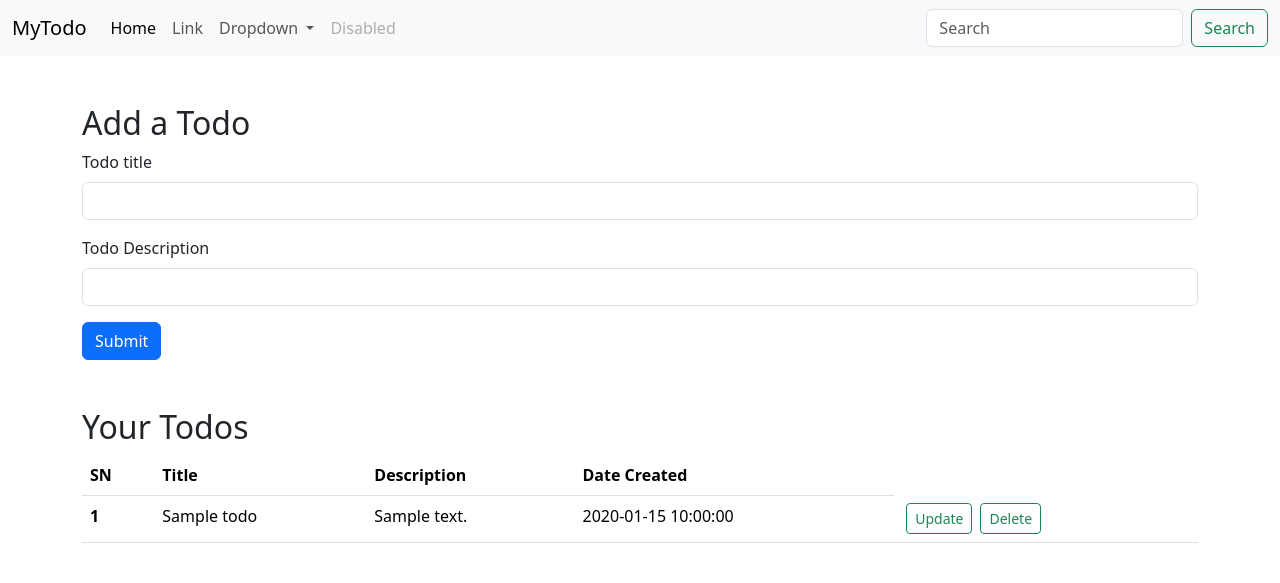
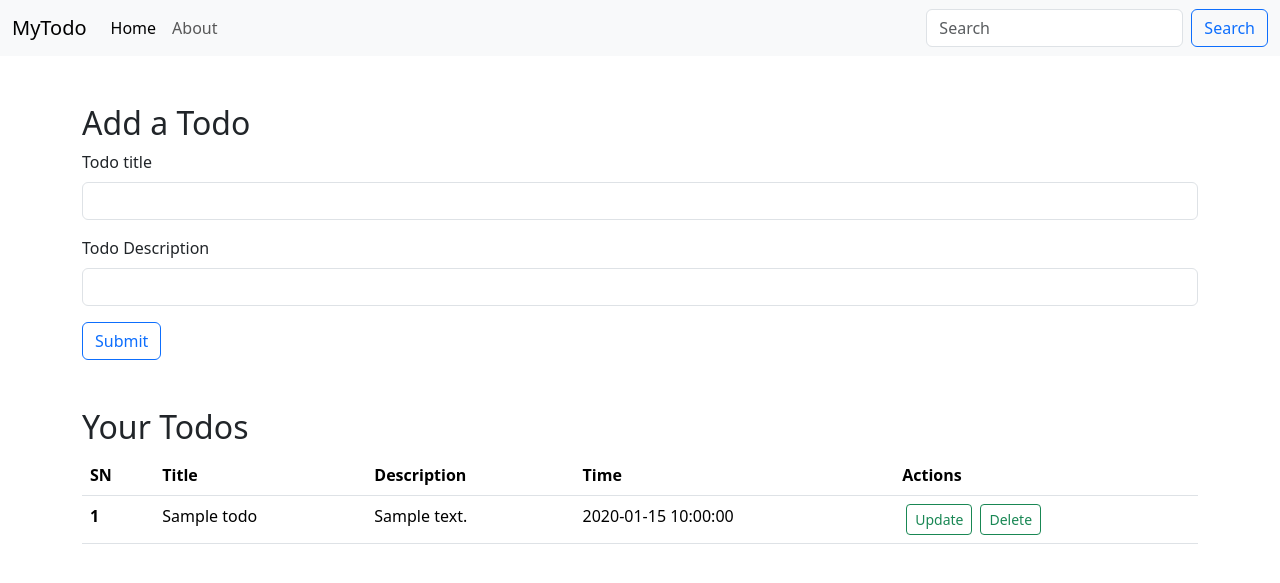
Before and after one commit to Krishna-Karki/Flask, a Flask app: page / in a window 1280 px wide. Shown: the top 583 px of the page. Run offline with Flask 3, Linux system fonts and the light colour scheme; tables that the repository leaves empty hold one stand-in row (values such as "Sample post").

Commit message:
Delete button and File managed

```diff
--- a/app.py
+++ b/app.py
@@ -1,4 +1,4 @@
-from flask import Flask, render_template, request
+from flask import Flask, render_template, request, redirect
 from flask_sqlalchemy import SQLAlchemy
 from datetime import datetime
 
@@ -38,6 +38,24 @@ def products():
     print(allTodo)
     return 'this is products page'
 
+
+@app.route('/update')
+def update():
+    allTodo = Todo.query.all()
+    print(allTodo)
+
+@app.route('/delete/<int:sn>')
+def delete(sn):
+    # Fetch the Todo with the correct primary key
+    todo = Todo.query.filter_by(sn=sn).first()
+    if todo:
+        db.session.delete(todo)
+        db.session.commit()
+        return redirect("/")
+    else:
+        return f"Todo with id {sn} does not exist", 404
+
+
 if __name__ == "__main__":
     with app.app_context():
         db.create_all()  # This will create the database and tables
--- /dev/null
+++ b/templates/base.html
@@ -0,0 +1,62 @@
+<!DOCTYPE html>
+<html lang="en">
+  <head>
+    <meta charset="utf-8" />
+    <meta name="viewport" content="width=device-width, initial-scale=1" />
+    <title>MyTodo</title>
+    <link
+      href="https://cdn.jsdelivr.net/npm/bootstrap@5.3.3/dist/css/bootstrap.min.css"
+      rel="stylesheet"
+      integrity="sha384-QWTKZyjpPEjISv5WaRU9OFeRpok6YctnYmDr5pNlyT2bRjXh0JMhjY6hW+ALEwIH"
+      crossorigin="anonymous"
+    />
+  </head>
+  <body>
+
+    <nav class="navbar navbar-expand-lg bg-body-tertiary">
+        <div class="container-fluid">
+          <a class="navbar-brand" href="/">MyTodo</a>
+          <button
+            class="navbar-toggler"
+            type="button"
+            data-bs-toggle="collapse"
+            data-bs-target="#navbarSupportedContent"
+            aria-controls="navbarSupportedContent"
+            aria-expanded="false"
+            aria-label="Toggle navigation"
+          >
+            <span class="navbar-toggler-icon"></span>
+          </button>
+          <div class="collapse navbar-collapse" id="navbarSupportedContent">
+            <ul class="navbar-nav me-auto mb-2 mb-lg-0">
+              <li class="nav-item">
+                <a class="nav-link active" aria-current="page" href="#">Home</a>
+              </li>
+              <li class="nav-item">
+                <a class="nav-link" href="#">About</a>
+              </li>
+
+
+            </ul>
+            <form class="d-flex" role="search">
+              <input
+                class="form-control me-2"
+                type="search"
+                placeholder="Search"
+                aria-label="Search"
+              />
+              <button class="btn btn-outline-primary" type="submit">
+                Search
+              </button>
+            </form>
+          </div>
+        </div>
+      </nav>
+
+    {% block body %}
+
+
+    {% endblock body %}
+
+</body>
+</html>
--- a/templates/index.html
+++ b/templates/index.html
@@ -1,76 +1,8 @@
-<!DOCTYPE html>
-<html lang="en">
-  <head>
-    <meta charset="utf-8" />
-    <meta name="viewport" content="width=device-width, initial-scale=1" />
-    <title>MyTodo</title>
-    <link
-      href="https://cdn.jsdelivr.net/npm/bootstrap@5.3.3/dist/css/bootstrap.min.css"
-      rel="stylesheet"
-      integrity="sha384-QWTKZyjpPEjISv5WaRU9OFeRpok6YctnYmDr5pNlyT2bRjXh0JMhjY6hW+ALEwIH"
-      crossorigin="anonymous"
-    />
-  </head>
-  <body>
-    <nav class="navbar navbar-expand-lg bg-body-tertiary">
-      <div class="container-fluid">
-        <a class="navbar-brand" href="/">MyTodo</a>
-        <button
-          class="navbar-toggler"
-          type="button"
-          data-bs-toggle="collapse"
-          data-bs-target="#navbarSupportedContent"
-          aria-controls="navbarSupportedContent"
-          aria-expanded="false"
-          aria-label="Toggle navigation"
-        >
-          <span class="navbar-toggler-icon"></span>
-        </button>
-        <div class="collapse navbar-collapse" id="navbarSupportedContent">
-          <ul class="navbar-nav me-auto mb-2 mb-lg-0">
-            <li class="nav-item">
-              <a class="nav-link active" aria-current="page" href="#">Home</a>
-            </li>
-            <li class="nav-item">
-              <a class="nav-link" href="#">Link</a>
-            </li>
-            <li class="nav-item dropdown">
-              <a
-                class="nav-link dropdown-toggle"
-                href="#"
-                role="button"
-                data-bs-toggle="dropdown"
-                aria-expanded="false"
-              >
-                Dropdown
-              </a>
-              <ul class="dropdown-menu">
-                <li><a class="dropdown-item" href="#">Action</a></li>
-                <li><a class="dropdown-item" href="#">Another action</a></li>
-                <li><hr class="dropdown-divider" /></li>
-                <li>
-                  <a class="dropdown-item" href="#">Something else here</a>
-                </li>
-              </ul>
-            </li>
-            <li class="nav-item">
-              <a class="nav-link disabled" aria-disabled="true">Disabled</a>
-            </li>
-          </ul>
-          <form class="d-flex" role="search">
-            <input
-              class="form-control me-2"
-              type="search"
-              placeholder="Search"
-              aria-label="Search"
-            />
-            <button class="btn btn-outline-success" type="submit">
-              Search
-            </button>
-          </form>
-        </div>
-      </div>
-    </nav>
+{% extends 'base.html' %}
+
+{% block body %}
+
+
     <div class="container my-5">
         <h2>Add a Todo</h2>
         <form action="/" method="post">
@@ -82,18 +14,24 @@
               <label for="desc" class="form-label">Todo Description</label>
               <input type="text" class="form-control" name="desc" id="desc">
             </div>
-            <button type="submit" class="btn btn-primary">Submit</button>
+            <button type="submit" class="btn btn-outline-primary">Submit</button>
           </form>
     </div>
     <div class="container my-5">
         <h2>Your Todos</h2>
+              {% if allTodo|length == 0 %}
+                <div class="alert alert-dark" role="alert">
+                No Todos found. Add your first todo!
+                </div>
+                {% else %}
                 <table class="table">
                   <thead>
                       <tr>
                           <th scope="col">SN</th>
                           <th scope="col">Title</th>
                           <th scope="col">Description</th>
-                  <th scope="col">Date Created</th>
+                          <th scope="col">Time</th>
+                          <th scope="col">Actions</th>
                       </tr>
                   </thead>
                   <tbody>
@@ -104,14 +42,16 @@
                       <td>{{ todo.desc }}</td>
                       <td>{{ todo.date_created.strftime('%Y-%m-%d %H:%M:%S')}}</td>
                       <td>
-                        <a href="/Delete/{{todo.sno}}"type="button" class="btn btn-outline-success btn-sm mx-1">Update</type=></button>
+                        <a href="/update/{{todo.sn}}"type="button" class="btn btn-outline-success btn-sm mx-1">Update</type=></button>
 
-                        <a href="/Delete/{{todo.sno}}"type="button" class="btn btn-outline-success btn-sm mx-1">Delete</type=></button>
+                        <a href="/delete/{{todo.sn}}"type="button" class="btn btn-outline-success btn-sm mx-1">Delete</type=></button>
                       </td>
                   </tr>
                   {% endfor %}
             </tbody>
           </table>
+
+              {% endif %}
 
     </div>
     <script
@@ -124,5 +64,6 @@
       integrity="sha384-0pUGZvbkm6XF6gxjEnlmuGrJXVbNuzT9qBBavbLwCsOGabYfZo0T0to5eqruptLy"
       crossorigin="anonymous"
     ></script>
-  </body>
-</html>
+
+
+    {% endblock body %}
```
Also changed, not shown: instance/todo.db, templates/update.html (added). Lines whose indentation alone changed are shown as unchanged.
